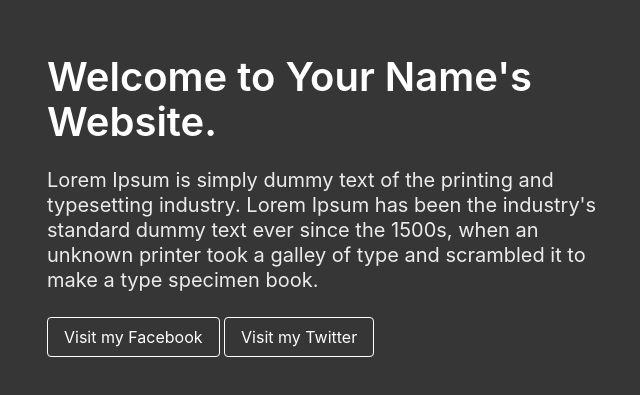
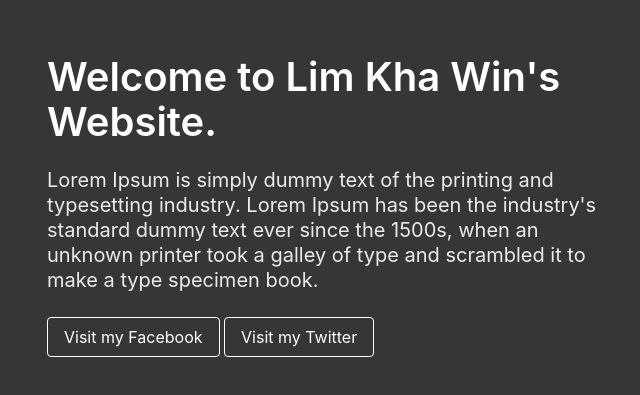
Before and after one commit to reimirai/limkhawin.github.io, a plain HTML site: page index.html in a window 1280 px wide. Shown: the part 195-590 px from the top of the page, without its empty margins (311-951 px from the left). Drawn offline with nearby package versions, Linux system fonts and the light colour scheme.

Commit message:
Update index.html

```diff
--- a/index.html
+++ b/index.html
@@ -1,7 +1,7 @@
 <!DOCTYPE html>
 <html>
     <head>
-        <title>Your Name's Website</title>
+        <title>Lim Kha Win's Website</title>
         <link rel="stylesheet"
             href="https://cdn.jsdelivr.net/npm/bulma@0.9.2/css/bulma.min.css">
         <meta name="viewport" content="width=device-width, initial-scale=1">
@@ -13,7 +13,7 @@
             <div class="columns is-vcentered is-centered">
                 <div class="column is-6">
                     <div class="block">
-                        <h1 class="title is-2">Welcome to Your Name's Website.</h1>
+                        <h1 class="title is-2">Welcome to Lim Kha Win's Website.</h1>
                     </div>
                     <div class="block">
                         <h2 class="subtitle">Lorem Ipsum is simply dummy text of the printing and typesetting industry. Lorem Ipsum has been the industry's standard dummy text ever since the 1500s, when an unknown printer took a galley of type and scrambled it to make a type specimen book.<br>
```
